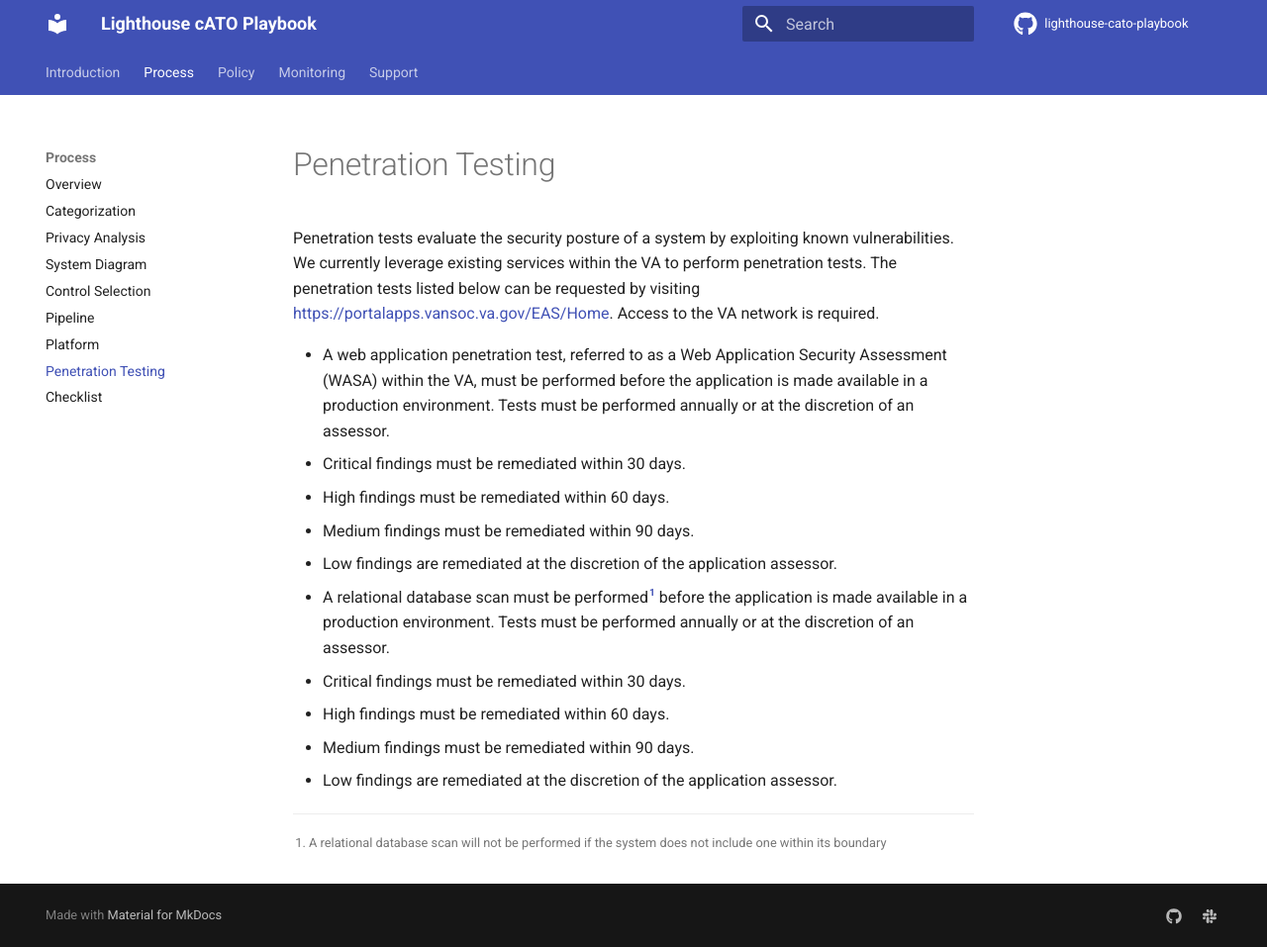
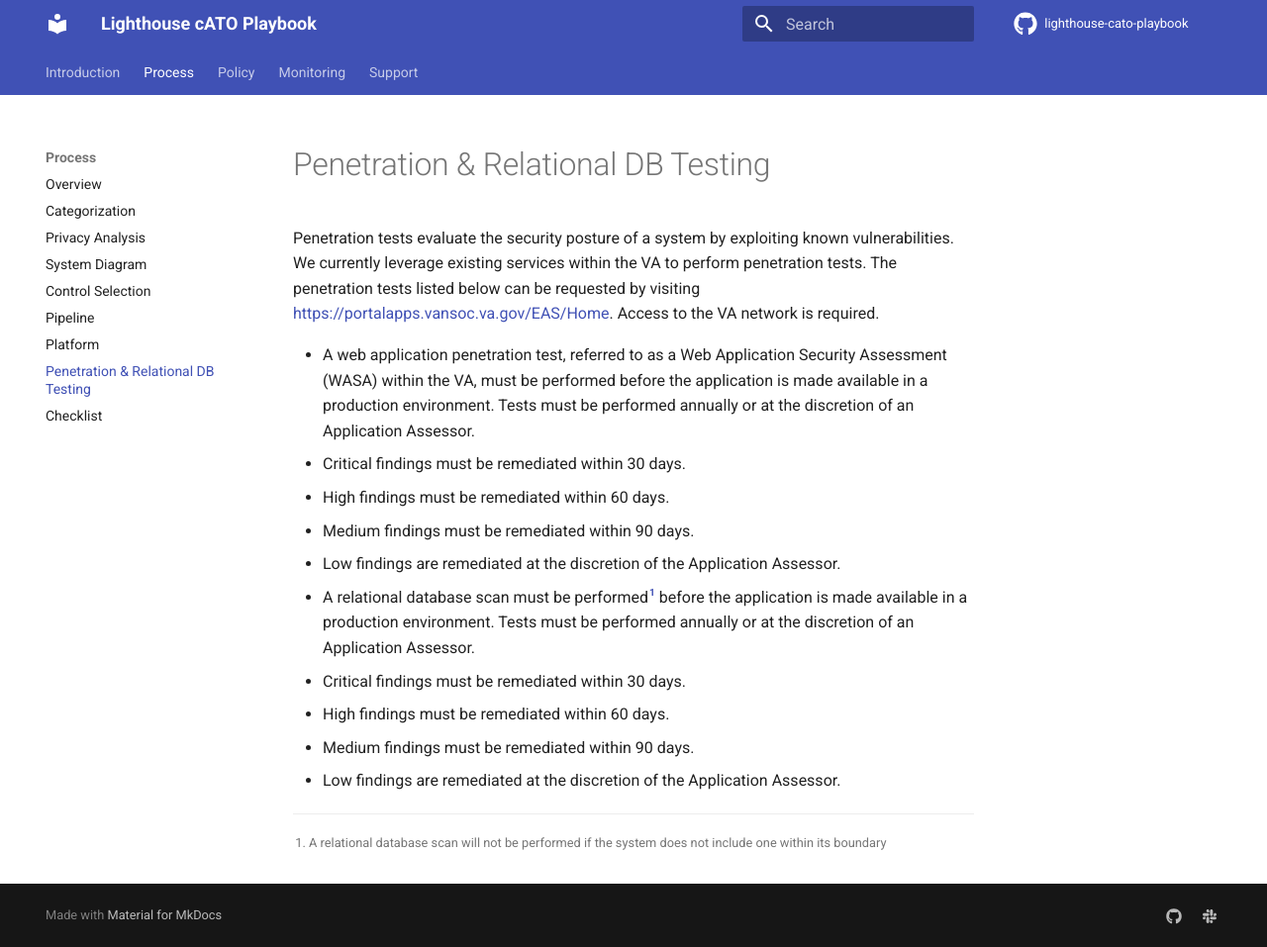
Before and after one commit to rise8-us/cato-playbook, an MkDocs documentation site: the page built from docs/testing.md, in a window 1280 px wide and 957 px high. Shown: the whole window at 99% size. Built offline with MkDocs 1.6.1 and Material for MkDocs 9.7.7, drawn with Linux system fonts in a browser that asks for light colours; comment, search, counter and statistics services are not loaded.

Commit message:
Update testing.md

```diff
--- a/docs/testing.md
+++ b/docs/testing.md
@@ -1,4 +1,4 @@
-# Penetration Testing
+# Penetration & Relational DB Testing
 
 Penetration tests evaluate the security posture of a system by exploiting known vulnerabilities. We currently leverage
 existing services within the VA to perform penetration tests. The penetration tests listed below
@@ -7,17 +7,19 @@
 
 - A web application penetration test, referred to as a Web Application Security Assessment (WASA) within the VA, must be
   performed before the application is made available in a production environment. Tests must be performed annually or at
-  the discretion of an assessor.
+  the discretion of an Application Assessor.
   - Critical findings must be remediated within 30 days.
   - High findings must be remediated within 60 days.
   - Medium findings must be remediated within 90 days.
-  - Low findings are remediated at the discretion of the application assessor.
+  - Low findings are remediated at the discretion of the Application Assessor.
+<br>
+
 - A relational database scan must be performed[^1] before the application is made available in a production environment.
-  Tests must be performed annually or at the discretion of an assessor.
+  Tests must be performed annually or at the discretion of an Application Assessor.
   - Critical findings must be remediated within 30 days.
   - High findings must be remediated within 60 days.
   - Medium findings must be remediated within 90 days.
-  - Low findings are remediated at the discretion of the application assessor.
+  - Low findings are remediated at the discretion of the Application Assessor.
 
 
 
```
